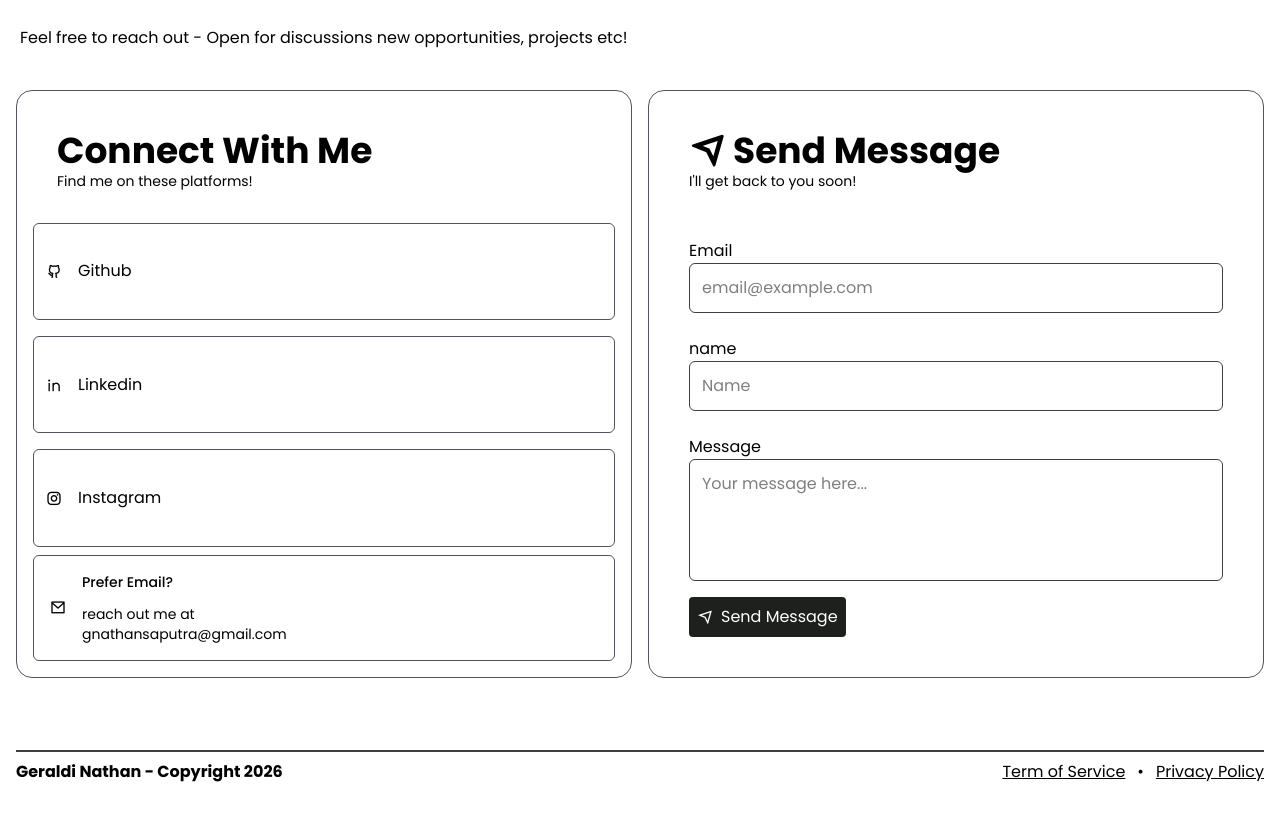
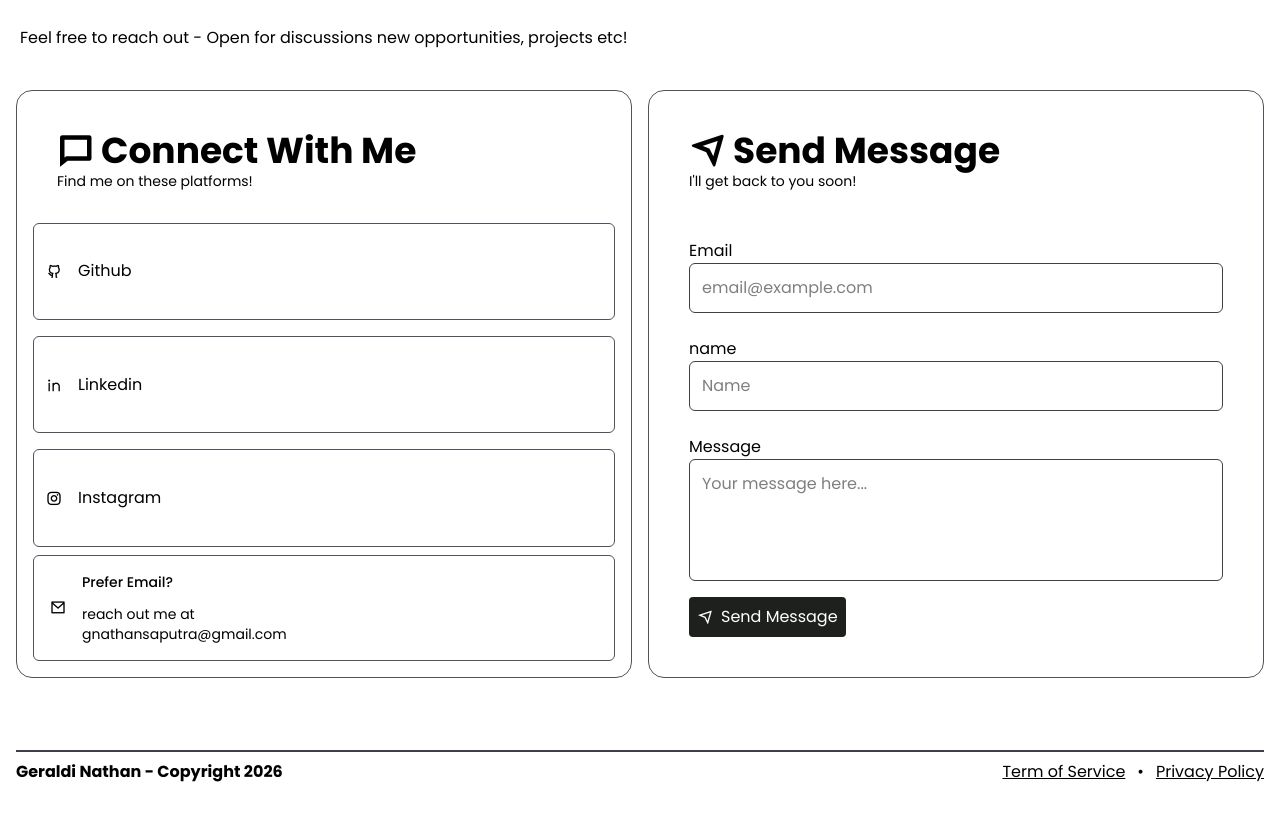
Before and after one commit to GeraldiNathan/PortofolioV1, a React (Vite) app: page / in a window 1280 px wide. Shown: the part 2948-3768 px from the top of the page. Built offline with nearby package versions, Linux system fonts and the light colour scheme.

Commit message:
fix(Contact): change tag header contact info and add icon

```diff
--- a/src/App.jsx
+++ b/src/App.jsx
@@ -170,9 +170,10 @@ function App() {
           <div className="grid grid-cols-1 sm:grid-cols-2 gap-4">
             <div className="flex flex-col gap-2 p-4 rounded-2xl text-white border border-zinc-600 ">
               <div className="p-6">
-                <h1 className="text-lg md:text-4xl font-bold text-black dark:text-white">
+                <div className="text-lg md:text-4xl font-bold text-black dark:text-white flex items-center gap-2  ">
+                  <i class="ri-chat-4-line"></i>
                   Connect With Me
-                </h1>
+                </div>
                 <p className="text-black dark:text-white text-sm">
                   Find me on these platforms!
                 </p>
```
